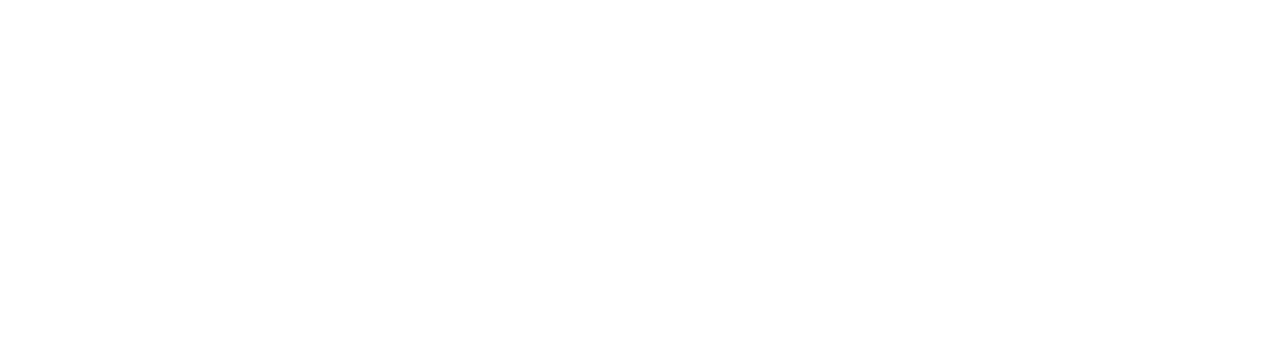
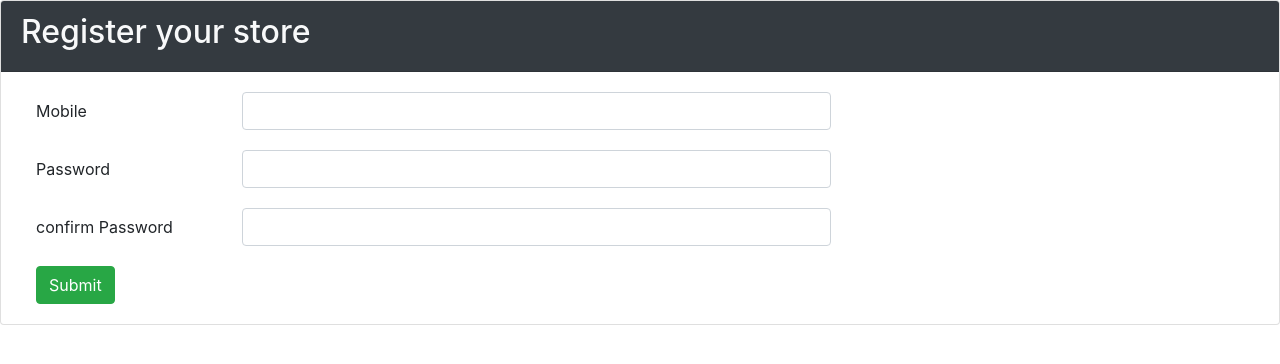
Before and after one commit to A9u/no-q-ui, a React (Create React App) app: page /signUp in a window 1280 px wide. Shown: the top 364 px of the page. Built offline with nearby package versions, Linux system fonts and the light colour scheme.

Commit message:
sign up form without submit

```diff
--- a/src/routes.js
+++ b/src/routes.js
@@ -2,11 +2,13 @@
 import { Route } from "react-router-dom";
 
 import RegisterForm from './store/RegisterForm';
+import { StoreOwnerSignUpForm } from './store/StoreOwnerSignUpForm';
 
 const NqRoute = () => {
   return (
     <>
       <Route exact path="/register"> <RegisterForm submitHandler={() => alert('form submmit')} /> </Route>
+      <Route exact path="/signUp"> <StoreOwnerSignUpForm/></Route>
     </>
   )
 }
--- /dev/null
+++ b/src/store/StoreOwnerSignUpForm.js
@@ -0,0 +1,98 @@
+import React from "react";
+import { Formik } from "formik";
+import { Form, Card, CardBody, CardHeader } from "reactstrap";
+import * as yup from "yup";
+import NqInputV from "core-components/NqInputV";
+import { NqButtonSubmit } from "core-components/NqButton";
+
+export const StoreOwnerSignUpForm = () => {
+  let signUpSchema = yup.object().shape({
+    mobile: yup.string()
+    .required()
+    .length(10, 'Invalid mobile number'),
+    password: yup.string().required()
+    .min(8),
+    confirmPassword: yup.string().required()
+    .test('passwords-match', 'Passwords must match', function(value) {
+      return this.parent.password === value;
+    }),
+  });
+
+  return (
+    <Card>
+      <CardHeader className="bg-dark text-light font-weight-bolder">
+        <h2> Register your store </h2>
+      </CardHeader>
+      <CardBody>
+        <div className="container-fluid">
+          <Formik
+            initialValues={{
+              mobile: "",
+              password: "",
+              confirmPassword: "",
+
+            }}
+            validationSchema={signUpSchema}
+            onSubmit={(values) => {
+              alert("123");
+              //submitHandler(values);
+            }}
+          >
+            {({
+              values,
+              errors,
+              touched,
+              handleChange,
+              handleBlur,
+              handleSubmit,
+              isSubmitting,
+            }) => (
+              <Form onSubmit={handleSubmit}>
+                <NqInputV
+                  id="mobile"
+                  type="number"
+                  label="Mobile"
+                  formText=""
+                  name="mobile"
+                  handleChange={handleChange}
+                  onBlur={handleBlur}
+                  value={values.mobile}
+                  error={touched.mobile && errors.mobile}
+                />
+                <NqInputV
+                  id="password"
+                  type="password"
+                  label="Password"
+                  formText=""
+                  name="password"
+                  handleChange={handleChange}
+                  onBlur={handleBlur}
+                  value={values.password}
+                  error={touched.password && errors.password}
+                />
+                <NqInputV
+                  id="confirmPassword"
+                  type="password"
+                  label="confirm Password"
+                  formText=""
+                  name="confirmPassword"
+                  handleChange={handleChange}
+                  onBlur={handleBlur}
+                  value={values.confirmPassword}
+                  error={touched.confirmPassword && errors.confirmPassword}
+                />
+                <NqButtonSubmit
+                  id="submit"
+                  type="submit"
+                  label="Submit"
+                  className="btn-primary"
+                  disabled={isSubmitting}
+                />
+              </Form>
+            )}
+          </Formik>
+        </div>
+      </CardBody>
+    </Card>
+  );
+}
```
